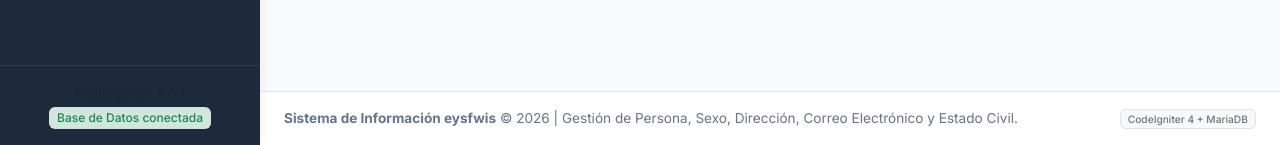
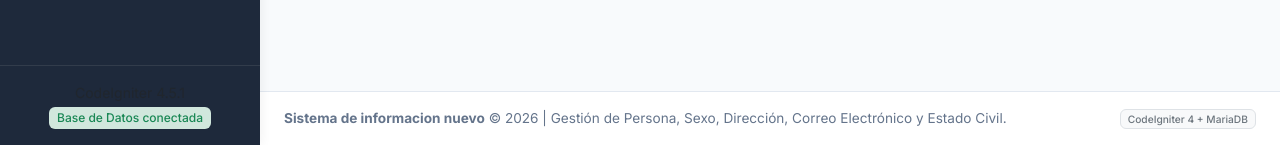
Before and after one commit to elizabonesanchez-sudo/GRUPO-MICROSOFT, a CodeIgniter 4 app: the page made by app/Views/correoelectronico/correo_edit.php in a window 1280 px wide. Shown: the part 655-800 px from the top of the page. Run offline with PHP 8.4 and a stand-in for CodeIgniter, Linux system fonts and the light colour scheme; the template is opened without the code that fills it, so the values that code supplies are empty; some libraries are stand-ins or nearby versions.

Commit message:
Update main.php
cambio de titulo

```diff
--- a/app/Views/layout/main.php
+++ b/app/Views/layout/main.php
@@ -333,7 +333,7 @@
         <footer>
             <div class="d-flex justify-content-between align-items-center flex-wrap gap-2">
                 <div>
-                    <strong>Sistema de Información eysfwis</strong> &copy; <?= date('Y') ?> | Gestión de Persona, Sexo, Dirección, Correo Electrónico y Estado Civil.
+                    <strong>Sistema de informacion nuevo</strong> &copy; <?= date('Y') ?> | Gestión de Persona, Sexo, Dirección, Correo Electrónico y Estado Civil.
                 </div>
                 <div>
                     <span class="badge bg-light text-secondary border">CodeIgniter 4 + MariaDB</span>
```
